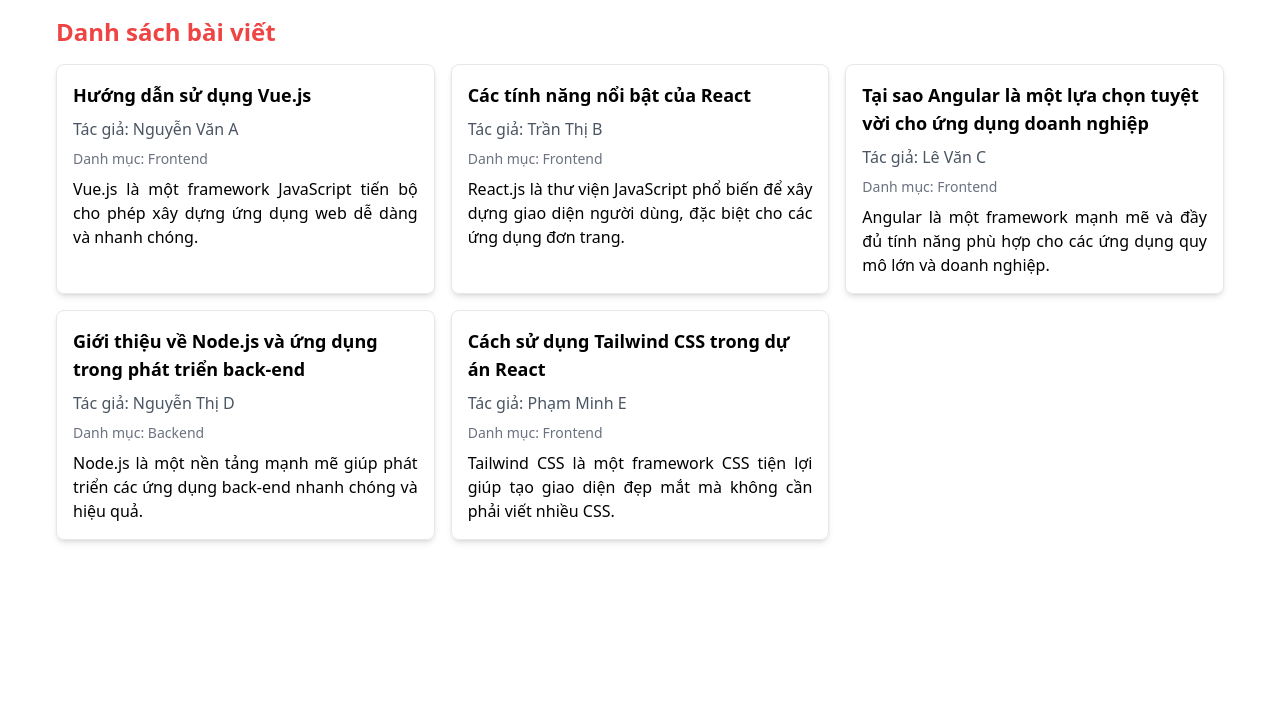
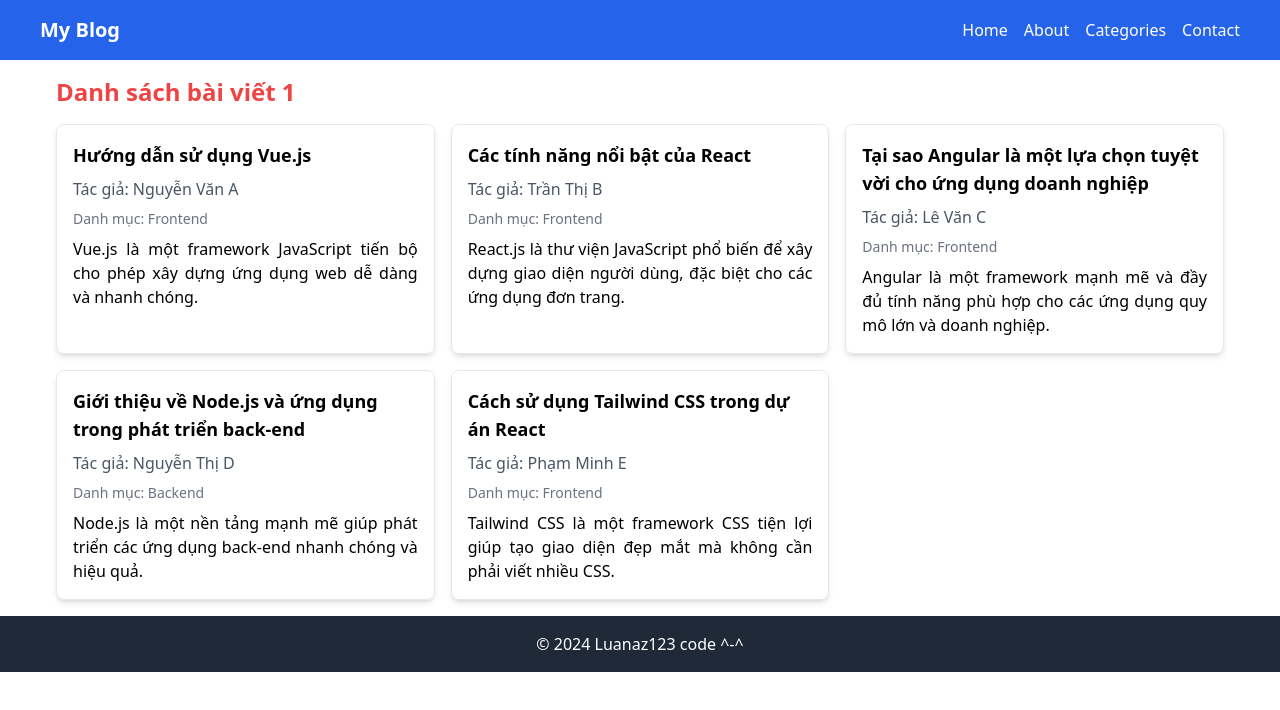
Before and after one commit to luandevweb2302/Website_post_VueJS3, a Vue app: page / in a window 1280 px wide. Shown: the top 710 px of the page. Built offline with nearby package versions, Linux system fonts and the light colour scheme; data requests are answered from the project's data file.

Commit message:
upload code

```diff
--- a/src/layouts/DefaultLayout.vue
+++ b/src/layouts/DefaultLayout.vue
@@ -1,5 +1,29 @@
 <template>
-  <DefaultLayout> </DefaultLayout>
+  <DefaultLayout>
+    <div>
+      <h1 class="text-2xl font-bold mb-4 text-red-500">Danh sách bài viết </h1>
+      <!-- Nội dung của HomePage -->
+      <div
+        v-if="posts.length"
+        class="grid grid-cols-1 md:grid-cols-6 lg:grid-cols-3 gap-4"
+      >
+        <div
+          v-for="post in posts"
+          :key="post.id"
+          class="p-4 border rounded-lg shadow-md"
+        >
+          <h2 class="text-lg font-semibold mb-2">{{ post.title }}</h2>
+          <p class="text-red-500 mb-2">Tác giả: {{ post.author }}</p>
+          <p class="text-sm text-gray-500">Danh mục: {{ post.category }}</p>
+          <p class="mt-2 text-justify">{{ post.content }}</p>
+        </div>
+      </div>
+
+      <div v-else class="text-center text-gray-500">
+        Không có bài viết nào để hiển thị.
+      </div>
+    </div>
+  </DefaultLayout>
 </template>
 
 <script>
@@ -10,5 +34,19 @@
   components: {
     DefaultLayout,
   },
+  data() {
+    return {
+      posts: [
+        {
+          id: 1,
+          title: "Bài viết 1",
+          author: "Tác giả A",
+          category: "Danh mục X",
+          content: "Nội dung bài viết...",
+        },
+        // Thêm bài viết khác...
+      ],
+    };
+  },
 };
 </script>
--- a/src/router.js
+++ b/src/router.js
@@ -1,5 +1,5 @@
 import { createRouter, createWebHistory } from "vue-router";
-import Home from "./views/Home.vue";
+import Home from "./views/HomePage.vue";
 import Signup from "./components/pages/auth/signup.vue";
 import Signin from "./components/pages/auth/signin.vue";
 const routes = [
--- a/src/views/Home.vue
+++ /dev/null
@@ -1,64 +0,0 @@
-<template>
-  <div class="container mx-auto p-4">
-    <h1 class="text-2xl font-bold mb-4 text-red-500">Danh sách bài viết</h1>
-    <div v-if="loading" class="text-center text-gray-500">Đang tải...</div>
-    <div v-if="error" class="text-center text-red-500">{{ error }}</div>
-
-    <!-- Danh sách bài viết -->
-    <div
-      v-if="posts.length"
-      class="grid grid-cols-1 md:grid-cols-2 lg:grid-cols-3 gap-4"
-    >
-      <div
-        v-for="post in posts"
-        :key="post.id"
-        class="p-4 border rounded-lg shadow-md"
-      >
-        <h2 class="text-lg font-semibold mb-2">{{ post.title }}</h2>
-        <p class="text-gray-600 mb-2">Tác giả: {{ post.author }}</p>
-        <p class="text-sm text-gray-500">Danh mục: {{ post.category }}</p>
-        <p class="mt-2 text-justify">{{ post.content }}</p>
-      </div>
-    </div>
-    <div v-else class="text-center text-gray-500">
-      Không có bài viết nào để hiển thị.
-    </div>
-  </div>
-</template>
-
-<script>
-import axios from "axios";
-
-export default {
-  data() {
-    return {
-      posts: [], // Lưu danh sách bài viết
-      loading: false, // Trạng thái đang tải
-      error: null, // Lưu lỗi nếu xảy ra
-    };
-  },
-  methods: {
-    async fetchPosts() {
-      this.loading = true;
-      this.error = null;
-      try {
-        const response = await axios.get("http://localhost:5000/posts");
-        this.posts = response.data;
-      } catch (err) {
-        this.error = "Không thể tải dữ liệu bài viết.";
-      } finally {
-        this.loading = false;
-      }
-    },
-  },
-  mounted() {
-    this.fetchPosts();
-  },
-};
-</script>
-
-<style scoped>
-.container {
-  max-width: 1200px;
-}
-</style>
--- a/src/views/HomePage.vue
+++ b/src/views/HomePage.vue
@@ -1,12 +1,45 @@
-<template></template>
+<template>
+  <div>
+    <Header />
+
+    <div class="container mx-auto p-4">
+      <h1 class="text-2xl font-bold mb-4 text-red-500">Danh sách bài viết 1</h1>
+      <div v-if="loading" class="text-center text-gray-500">Đang tải...</div>
+      <div v-if="error" class="text-center text-red-500">{{ error }}</div>
+
+      <div
+        v-if="posts.length"
+        class="grid grid-cols-1 md:grid-cols-2 lg:grid-cols-3 gap-4"
+      >
+        <div
+          v-for="post in posts"
+          :key="post.id"
+          class="p-4 border rounded-lg shadow-md"
+        >
+          <h2 class="text-lg font-semibold mb-2">{{ post.title }}</h2>
+          <p class="text-gray-600 mb-2">Tác giả: {{ post.author }}</p>
+          <p class="text-sm text-gray-500">Danh mục: {{ post.category }}</p>
+          <p class="mt-2 text-justify">{{ post.content }}</p>
+        </div>
+      </div>
+      <div v-else class="text-center text-gray-500">
+        Không có bài viết nào để hiển thị.
+      </div>
+    </div>
+
+    <Footer />
+  </div>
+</template>
 
 <script>
-import DefaultLayout from "@/layouts/DefaultLayout.vue";
+import Header from "@/components/Header.vue";
+import Footer from "@/components/Footer.vue";
 import axios from "axios";
 
 export default {
   components: {
-    DefaultLayout,
+    Header,
+    Footer,
   },
   data() {
     return {
@@ -34,3 +67,9 @@
   },
 };
 </script>
+
+<style scoped>
+.container {
+  max-width: 1200px;
+}
+</style>
```
